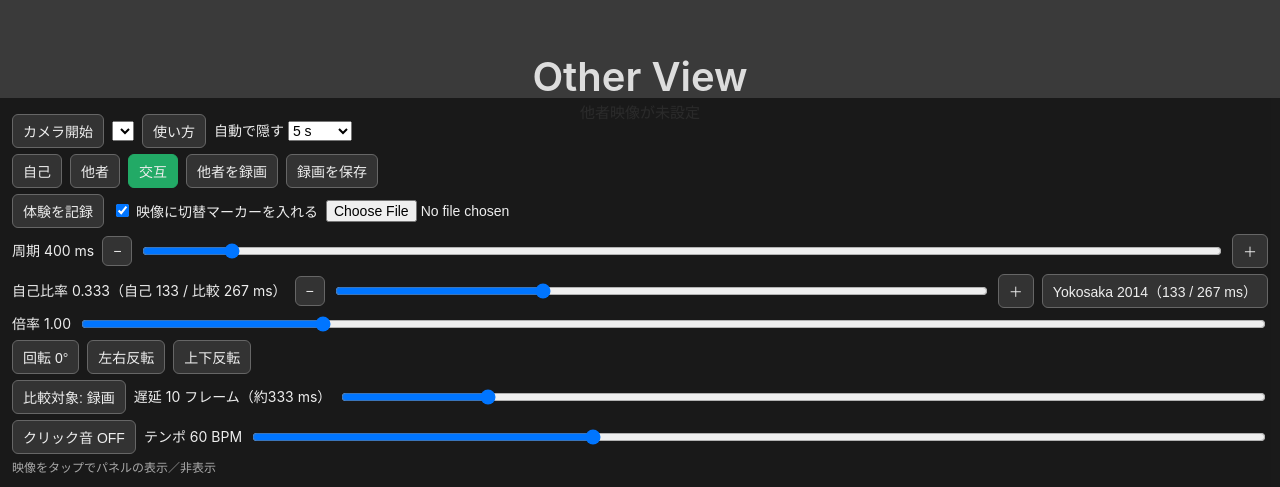
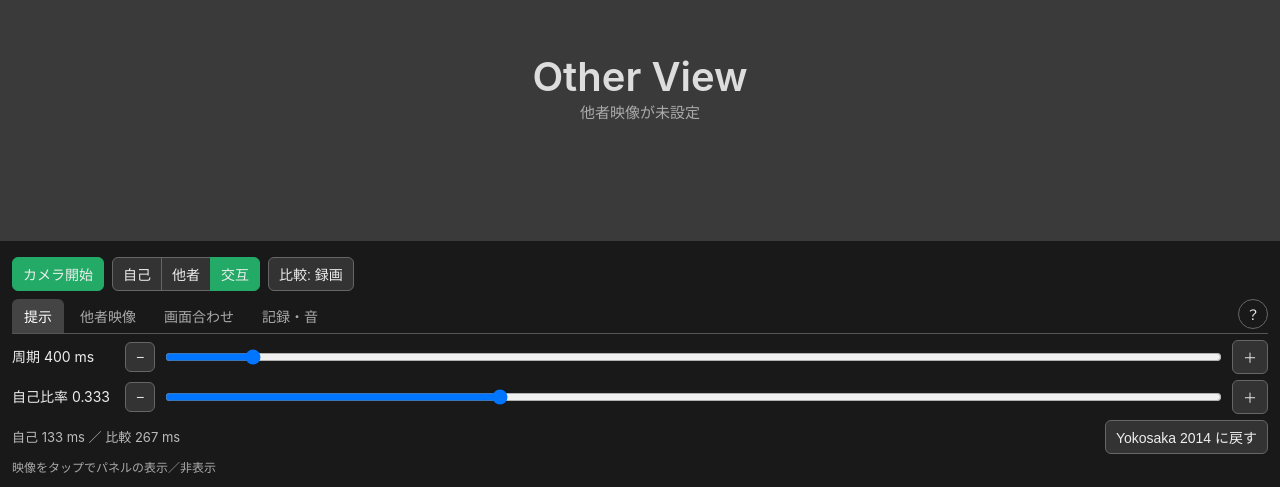
Before and after one commit to kasukeinu/self-other-fusion-demo, a plain HTML site: page index.html in a window 1280 px wide. Shown: the part 313-800 px from the top of the page. Drawn offline with Linux system fonts and the light colour scheme.

Commit message:
Reorganize control panel into a fixed top row and four tabs
Co-Authored-By: Claude Opus 5.5 <noreply@anthropic.com>
Claude-Session: https://claude.ai/code/session_01Tqf27Jier34HaCTfFAjgZL

```diff
--- a/index.html
+++ b/index.html
@@ -20,7 +20,20 @@
   button.on { background: #2a6; border-color: #2a6; }
   label { white-space: nowrap; }
   input[type=range] { flex: 1; min-width: 120px; }
-  #status { color: #aaa; font-size: 12px; }
+  #status { color: #aaa; font-size: 12px; margin-top: 4px; }
+  .spacer { flex: 1; }
+  .seg { display: inline-flex; }
+  .seg button { border-radius: 0; margin-left: -1px; }
+  .seg button:first-child { border-radius: 6px 0 0 6px; margin-left: 0; }
+  .seg button:last-child { border-radius: 0 6px 6px 0; }
+  button.primary { background: #2a6; border-color: #2a6; }
+  .tabs { display: flex; gap: 4px; margin: 8px 0 2px; border-bottom: 1px solid #555; }
+  .tabs button { border: none; border-radius: 6px 6px 0 0; background: transparent; color: #aaa; padding: 6px 12px; }
+  .tabs button.on { background: #444; color: #fff; }
+  .tabs button.help { color: #eee; border: 1px solid #666; border-radius: 50%; width: 30px; height: 30px; padding: 0; margin-bottom: 4px; }
+  .lbl { min-width: 7.5em; }
+  .note { color: #bbb; font-size: 13px; }
+  .tab[hidden], #delayRow[hidden] { display: none; }
   #placeholder { position: absolute; inset: 0; display: flex; flex-direction: column;
                  align-items: center; justify-content: center; background: #3a3a3a; color: #ddd;
                  font: 600 40px/1.3 -apple-system, sans-serif; visibility: hidden; }
@@ -53,12 +66,21 @@
   <button id="helpClose">閉じる</button>
   <h2>自他融合デモの使い方</h2>
 
+  <h3>パネルの構成</h3>
+  <ul>
+    <li><b>上段（常に表示）</b>：カメラ開始、表示モード（自己／他者／交互）、比較対象（録画／遅延自己）。タブ列の右端の<b>？</b>でこの使い方を表示</li>
+    <li><b>提示</b>タブ：周期、自己比率、Yokosaka 2014 に戻す、遅延（比較が遅延自己のときだけ表示）</li>
+    <li><b>他者映像</b>タブ：他者を録画、録画を保存、動画を読み込む</li>
+    <li><b>画面合わせ</b>タブ：カメラの選択、倍率、回転、左右・上下反転</li>
+    <li><b>記録・音</b>タブ：体験を記録、切替マーカー、クリック音とテンポ、パネルを自動で隠す時間</li>
+  </ul>
+
   <h3>準備</h3>
   <ol>
     <li><b>カメラ開始</b>を押し、カメラを許可する</li>
-    <li>カメラ一覧から使うカメラを選ぶ（スマホは超広角があればそれを選ぶ）</li>
-    <li><b>倍率・回転・左右反転・上下反転</b>で、映像の手が実際の手と同じ大きさ・向きになるように合わせる</li>
-    <li>比較用の他者映像を用意する（下の「他者映像」を参照）</li>
+    <li><b>画面合わせ</b>タブで使うカメラを選ぶ（スマホは超広角があればそれを選ぶ）</li>
+    <li>同じタブの<b>倍率・回転・左右反転・上下反転</b>で、映像の手が実際の手と同じ大きさ・向きになるように合わせる</li>
+    <li><b>他者映像</b>タブで比較用の他者映像を用意する（下の「他者映像」を参照）</li>
     <li><b>映像をタップ</b>するとパネルが隠れる／出る。操作しないまま一定時間たつと自動でも隠れる（<b>自動で隠す</b>で時間を変更）</li>
   </ol>
 
@@ -76,22 +98,22 @@
 
   <h3>比較対象</h3>
   <ul>
-    <li><b>比較対象: 録画</b>：録画した、または読み込んだ他者の手の映像</li>
-    <li><b>比較対象: 遅延自己</b>：数フレーム前の自分の手。<b>遅延</b>スライダで1〜60フレームを選ぶ（ms表示はfpsからの換算）</li>
+    <li><b>比較: 録画</b>：録画した、または読み込んだ他者の手の映像</li>
+    <li><b>比較: 遅延自己</b>：数フレーム前の自分の手。<b>遅延</b>スライダで1〜60フレームを選ぶ（ms表示はfpsからの換算）</li>
   </ul>
 
   <h3>他者映像</h3>
   <ul>
     <li><b>他者を録画</b>：同じカメラで他者の手を撮る。もう一度押すと停止し、すぐ比較対象になる</li>
     <li><b>録画を保存</b>：最後の録画をファイルに保存（Macはダウンロードフォルダ、iPhoneは「ファイル」アプリ）。保存しないと再読み込みで消える</li>
-    <li><b>ファイル選択</b>：保存した動画を読み込む</li>
+    <li><b>動画を読み込む</b>：保存した動画を読み込む</li>
   </ul>
 
   <h3>体験の記録</h3>
   <ul>
     <li><b>体験を記録</b>：画面に出ている映像（自己・比較対象の切替後、反転・倍率込み）を録画する。記録中は右上に赤い点が出る</li>
     <li>もう一度押すと停止し、<b>動画</b>と<b>切替ログ（CSV）</b>の2ファイルを保存する</li>
-    <li><b>切替マーカー</b>：録画の左上に小さな四角を入れる（白＝自己、黒＝比較対象）。後でフレーム単位で切替を確認するため。画面には出ない</li>
+    <li><b>切替マーカー</b>（初期値ON）：記録動画の左上に小さな四角を入れる（白＝自己、黒＝比較対象）。後でフレーム単位で切替を確認するため。画面には出ない</li>
     <li>記録はメモリに貯めるので、長時間（数分以上）続けると重くなる</li>
   </ul>
 
@@ -112,55 +134,98 @@
 </div>
 
 <div id="panel">
+  <!-- 常に表示：よく使う操作 -->
   <div class="row">
-    <button id="start">カメラ開始</button>
-    <select id="camSel"></select>
-    <button id="helpBtn">使い方</button>
-    <label>自動で隠す <select id="autoHide">
-      <option value="5" selected>5 s</option><option value="10">10 s</option>
-      <option value="30">30 s</option><option value="0">しない</option>
-    </select></label>
+    <button id="start" class="primary">カメラ開始</button>
+    <span class="seg">
+      <button id="mSelf">自己</button><button id="mOther">他者</button><button id="mAlt" class="on">交互</button>
+    </span>
+    <button id="src">比較: 録画</button>
   </div>
+
+  <!-- タブ -->
+  <div class="tabs">
+    <button data-tab="timing" class="on">提示</button>
+    <button data-tab="other">他者映像</button>
+    <button data-tab="view">画面合わせ</button>
+    <button data-tab="log">記録・音</button>
+    <span class="spacer"></span>
+    <button id="helpBtn" class="help" title="使い方" aria-label="使い方">？</button>
+  </div>
+
+  <!-- 提示：周期・比率・遅延 -->
+  <div class="tab" id="tab-timing">
     <div class="row">
-    <button id="mSelf">自己</button>
-    <button id="mOther">他者</button>
-    <button id="mAlt" class="on">交互</button>
-    <button id="rec">他者を録画</button>
-    <button id="save">録画を保存</button>
-  </div>
-  <div class="row">
-    <button id="expRec">体験を記録</button>
-    <label><input type="checkbox" id="marker" checked> 映像に切替マーカーを入れる</label>
-    <input type="file" id="file" accept="video/*">
-  </div>
-  <div class="row">
-    <label>周期 <span id="pV"></span> ms</label>
+      <label class="lbl">周期 <span id="pV"></span> ms</label>
       <button class="step" data-t="period" data-d="-0.01">−</button>
       <input id="period" type="range" min="0.1" max="4" step="0.01" value="0.4">
       <button class="step" data-t="period" data-d="0.01">＋</button>
     </div>
     <div class="row">
-    <label>自己比率 <span id="rV"></span>（自己 <span id="sMs"></span> / 比較 <span id="oMs"></span> ms）</label>
+      <label class="lbl">自己比率 <span id="rV"></span></label>
       <button class="step" data-t="ratio" data-d="-0.01">−</button>
       <input id="ratio" type="range" min="0.05" max="0.95" step="0.001" value="0.333">
       <button class="step" data-t="ratio" data-d="0.01">＋</button>
-    <button id="preset">Yokosaka 2014（133 / 267 ms）</button>
     </div>
-  <div class="row"><label>倍率 <span id="zV"></span></label><input id="zoom" type="range" min="0.5" max="3" step="0.01" value="1"></div>
+    <div class="row">
+      <span class="note">自己 <span id="sMs"></span> ms ／ 比較 <span id="oMs"></span> ms</span>
+      <span class="spacer"></span>
+      <button id="preset">Yokosaka 2014 に戻す</button>
+    </div>
+    <div class="row" id="delayRow">
+      <label class="lbl">遅延 <span id="dV"></span> fr（約<span id="dMs"></span> ms）</label>
+      <input id="delay" type="range" min="1" max="60" step="1" value="10">
+    </div>
+  </div>
+
+  <!-- 他者映像：録画・保存・読み込み -->
+  <div class="tab" id="tab-other" hidden>
+    <div class="row">
+      <button id="rec">他者を録画</button>
+      <button id="save">録画を保存</button>
+    </div>
+    <div class="row">
+      <label class="lbl">動画を読み込む</label>
+      <input type="file" id="file" accept="video/*">
+    </div>
+  </div>
+
+  <!-- 画面合わせ：カメラ・倍率・向き -->
+  <div class="tab" id="tab-view" hidden>
+    <div class="row">
+      <label class="lbl">カメラ</label>
+      <select id="camSel"></select>
+    </div>
+    <div class="row">
+      <label class="lbl">倍率 <span id="zV"></span></label>
+      <input id="zoom" type="range" min="0.5" max="3" step="0.01" value="1">
+    </div>
     <div class="row">
       <button id="rot">回転 0°</button>
       <button id="flipH">左右反転</button>
       <button id="flipV">上下反転</button>
     </div>
+  </div>
+
+  <!-- 記録・音・パネル設定 -->
+  <div class="tab" id="tab-log" hidden>
     <div class="row">
-    <button id="src">比較対象: 録画</button>
-    <label>遅延 <span id="dV"></span> フレーム（約<span id="dMs"></span> ms）</label>
-    <input id="delay" type="range" min="1" max="60" step="1" value="10">
+      <button id="expRec">体験を記録</button>
+      <label><input type="checkbox" id="marker" checked> 記録動画の左上に切替マーカー（画面には出ない）</label>
     </div>
     <div class="row">
       <button id="click">クリック音 OFF</button>
-    <label>テンポ <span id="bV"></span> BPM</label><input id="bpm" type="range" min="30" max="120" step="1" value="60">
+      <label class="lbl">テンポ <span id="bV"></span> BPM</label>
+      <input id="bpm" type="range" min="30" max="120" step="1" value="60">
     </div>
+    <div class="row">
+      <label>パネルを自動で隠す <select id="autoHide">
+        <option value="5" selected>5 s</option><option value="10">10 s</option>
+        <option value="30">30 s</option><option value="0">しない</option>
+      </select></label>
+    </div>
+  </div>
+
   <div id="status">映像をタップでパネルの表示／非表示</div>
 </div>
 
@@ -222,11 +287,18 @@ async function listCams() {
 $('start').onclick = async () => {
   await startCam();
   await listCams();           // ラベルは許可後でないと取れない
+  $('start').textContent = 'カメラ再起動'; $('start').classList.remove('primary');
   if (!captureFrame.started) { captureFrame.started = true; captureFrame(); }
   requestWakeLock();
   if (!audioCtx) audioCtx = new (window.AudioContext || window.webkitAudioContext)();
 };
 $('camSel').onchange = e => startCam(e.target.value);
+
+// タブ切替
+document.querySelectorAll('.tabs button').forEach(b => b.onclick = () => {
+  document.querySelectorAll('.tabs button').forEach(x => x.classList.toggle('on', x === b));
+  document.querySelectorAll('.tab').forEach(t => t.hidden = t.id !== 'tab-' + b.dataset.tab);
+});
 
 // ---- 他者映像：録画またはファイル ----
 function setOther(url) {
@@ -361,8 +433,9 @@ $('flipH').onclick = () => { flipH = !flipH; $('flipH').classList.toggle('on', f
 $('flipV').onclick = () => { flipV = !flipV; $('flipV').classList.toggle('on', flipV); applyView(); };
 $('src').onclick = () => {
   src = src === 'rec' ? 'delay' : 'rec';
-  $('src').textContent = `比較対象: ${src === 'rec' ? '録画' : '遅延自己'}`;
+  $('src').textContent = `比較: ${src === 'rec' ? '録画' : '遅延自己'}`;
   $('src').classList.toggle('on', src === 'delay');
+  $('delayRow').hidden = src !== 'delay';
 };
 $('click').onclick = () => {
   clickOn = !clickOn;
@@ -441,6 +514,7 @@ async function requestWakeLock() {
 }
 document.addEventListener('visibilitychange', () => { if (!document.hidden) requestWakeLock(); });
 
+$('delayRow').hidden = true;   // 遅延の設定は比較が「遅延自己」のときだけ表示
 applyView();
 requestAnimationFrame(loop);
 </script>
```
Also changed, not shown: 1 other file. Lines whose indentation alone changed are shown as unchanged.
